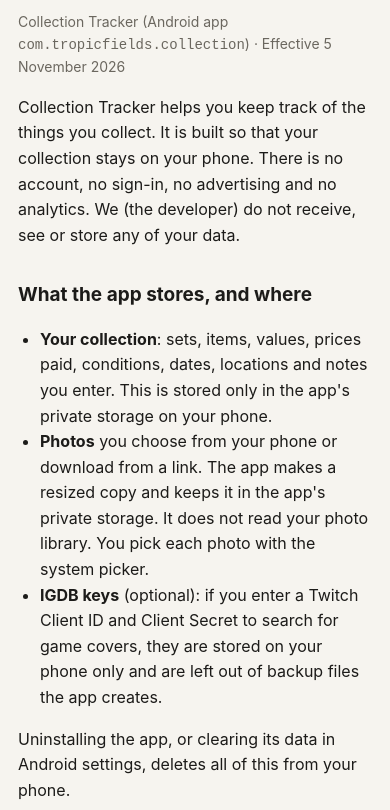
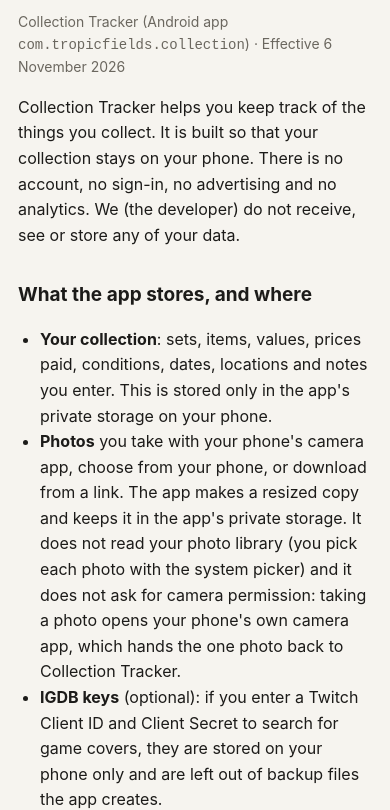
Before and after one commit to Tropic-1/collection-privacy, a plain HTML site: page index.html in a window 390 px wide. Shown: the part 69-879 px from the top of the page. Drawn offline with Linux system fonts and the light colour scheme.

Commit message:
Mention the camera (photos taken with the phone's camera app)

```diff
--- a/index.html
+++ b/index.html
@@ -21,14 +21,14 @@
 <body>
 <main>
 <h1>Privacy policy</h1>
-<p class="muted">Collection Tracker (Android app <code>com.tropicfields.collection</code>) · Effective 5 November 2026</p>
+<p class="muted">Collection Tracker (Android app <code>com.tropicfields.collection</code>) · Effective 6 November 2026</p>
 
 <p>Collection Tracker helps you keep track of the things you collect. It is built so that your collection stays on your phone. There is no account, no sign-in, no advertising and no analytics. We (the developer) do not receive, see or store any of your data.</p>
 
 <h2>What the app stores, and where</h2>
 <ul>
   <li><b>Your collection</b>: sets, items, values, prices paid, conditions, dates, locations and notes you enter. This is stored only in the app's private storage on your phone.</li>
-  <li><b>Photos</b> you choose from your phone or download from a link. The app makes a resized copy and keeps it in the app's private storage. It does not read your photo library. You pick each photo with the system picker.</li>
+  <li><b>Photos</b> you take with your phone's camera app, choose from your phone, or download from a link. The app makes a resized copy and keeps it in the app's private storage. It does not read your photo library (you pick each photo with the system picker) and it does not ask for camera permission: taking a photo opens your phone's own camera app, which hands the one photo back to Collection Tracker.</li>
   <li><b>IGDB keys</b> (optional): if you enter a Twitch Client ID and Client Secret to search for game covers, they are stored on your phone only and are left out of backup files the app creates.</li>
 </ul>
 <p>Uninstalling the app, or clearing its data in Android settings, deletes all of this from your phone.</p>
```
